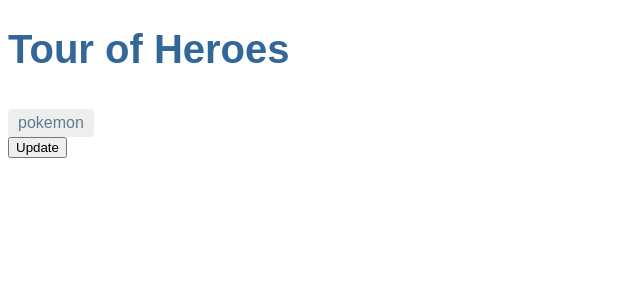
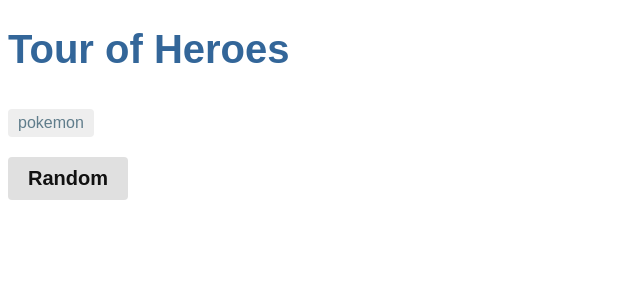
Before and after one commit to ykobayashi-techno/PokemonRandomList, an Angular app: page /pokemon in a window 1280 px wide. Shown: the top 300 px of the page, without its empty margins (0-640 px from the left). Built offline with nearby package versions, Linux system fonts and the light colour scheme.

Commit message:
ボタンのスタイルを有効に

```diff
--- a/src/app/pokemon-list/pokemon-list.component.css
+++ b/src/app/pokemon-list/pokemon-list.component.css
@@ -6,3 +6,23 @@
   display: flex;
   flex-wrap: wrap;
 }
+
+.randomButton {
+  margin-top: 1em;
+  border: none;
+  color: #111;
+  background-color: #E0E0E0;
+  padding: 0.5em 1em;
+  font-size: 1.25em;
+  font-weight: bold;
+  border-radius: 4px;
+
+}
+
+.randomButton:hover {
+  background-color: #EEE;
+}
+
+.randomButton:active {
+  background-color: #9E9E9E;
+}
--- a/src/app/pokemon-list/pokemon-list.component.html
+++ b/src/app/pokemon-list/pokemon-list.component.html
@@ -1,6 +1,6 @@
 <div>
 
-  <button class="ランダム" (click)="getRandomPokemonIds()">Update</button>
+  <button class="randomButton" (click)="getRandomPokemonIds()">Random</button>
 
   <ul class="pokemonList" *ngIf="pokemonIdList">
     <li class="pokemonCard" *ngFor="let pokemonId of pokemonIdList">
```
